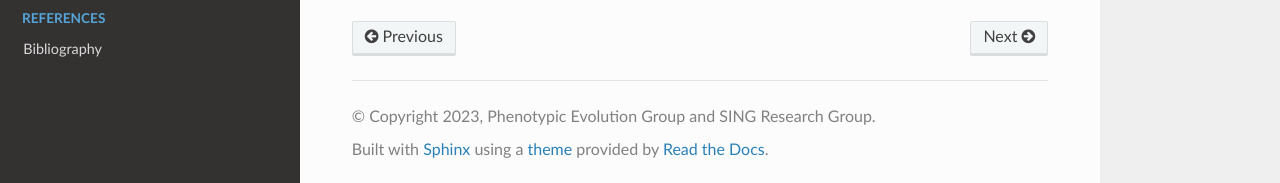
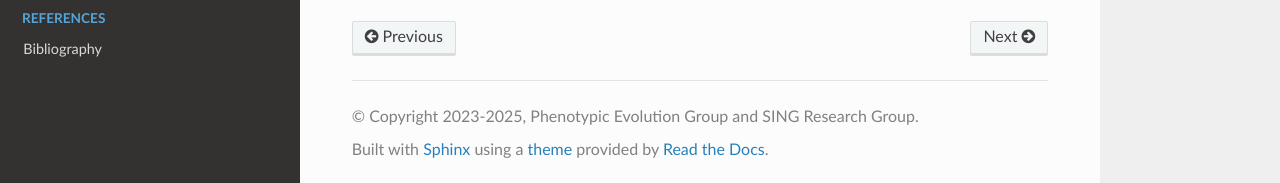
Before and after one commit to pegi3s/auto-phylo-docs, a Sphinx documentation site: the page built from source/test_data.rst, in a window 1280 px wide and 900 px high, scrolled down 1634 px. Shown: the part 714-897 px from the top of the window. Built offline with Sphinx 7.4.7 and the Read the Docs theme 3.1.0, drawn with Linux system fonts in a browser that asks for light colours.

```diff
--- a/source/conf.py
+++ b/source/conf.py
@@ -20,13 +20,13 @@
 # -- Project information -----------------------------------------------------
 
 project = u'auto-phylo-v2'
-copyright = u'2023, Phenotypic Evolution Group and SING Research Group'
+copyright = u'2023-2025, Phenotypic Evolution Group and SING Research Group'
 author = u'Phenotypic Evolution Group and SING Research Group'
 
 # The short X.Y version
-version = u'2.0.0'
+version = u'2.2'
 # The full version, including alpha/beta/rc tags
-release = u''
+release = u'2.2.1'
 
 
 # -- General configuration ---------------------------------------------------
--- a/source/files/modules.csv
+++ b/source/files/modules.csv
@@ -17,7 +17,7 @@ T-coffee,,X,,,,,,,,
 T-coffee_codons,,,X,,,,,,,
 get_phylo_taxa (2 INPUTS),,,,,,,,,X,
 Fasttree,X,X,X,,,,X,,X,X
-FastRoot,,X,,,,X,,,X,X
+Fastroot,,X,,,,X,,,X,X
 Mafft,,X,,,,,,,,
 Mafft_codons,,,X,,,,X,,,
 me_tree,X,,,,,,,,,
--- a/source/modules_4_tree_building.rst
+++ b/source/modules_4_tree_building.rst
@@ -11,10 +11,10 @@ Fasttree
 
 This module accepts as input a single nucleotide sequence alignment FASTA file, and using the Fasttree [5] program, returns as output a tree in Newick format. A generalized time-reversible model of nucleotide evolution with a proportion of invariant sites and a gamma distribution (GTR+I+G) is used.
 
-FastRoot
+Fastroot
 --------
 
-This module accepts as input one Newick tree file, and using the FastRoot (https://github.com/uym2/MinVar-Rooting) program, returns as output a rooted tree also in Newick format. The rooting method to be used by this module must be specified in the config file (``fastroot_rooting_method=``). The values for this parameter can be either "MV" (Minimum Variance Rooting), "MP" (Midpoint Rooting), or "OG" (Outgroup Rooting). In the latter case, the parameter ``fastroot_outgroup=""`` must be defined in the config file (if present, the value attributed to this parameter is ignored when choosing ``fastroot_rooting_method=MV or MP``). If multiple outgroups are to be chosen, names should be separated by spaces. For instance, ``fastroot_outgroup="Name1 Name2"``.
+This module accepts as input one Newick tree file, and using the Fastroot (https://github.com/uym2/MinVar-Rooting) program, returns as output a rooted tree also in Newick format. The rooting method to be used by this module must be specified in the config file (``fastroot_rooting_method=``). The values for this parameter can be either "MV" (Minimum Variance Rooting), "MP" (Midpoint Rooting), or "OG" (Outgroup Rooting). In the latter case, the parameter ``fastroot_outgroup=""`` must be defined in the config file (if present, the value attributed to this parameter is ignored when choosing ``fastroot_rooting_method=MV or MP``). If multiple outgroups are to be chosen, names should be separated by spaces. For instance, ``fastroot_outgroup="Name1 Name2"``.
 
 me_tree
 -------
```
Also changed, not shown: 1 other file.
